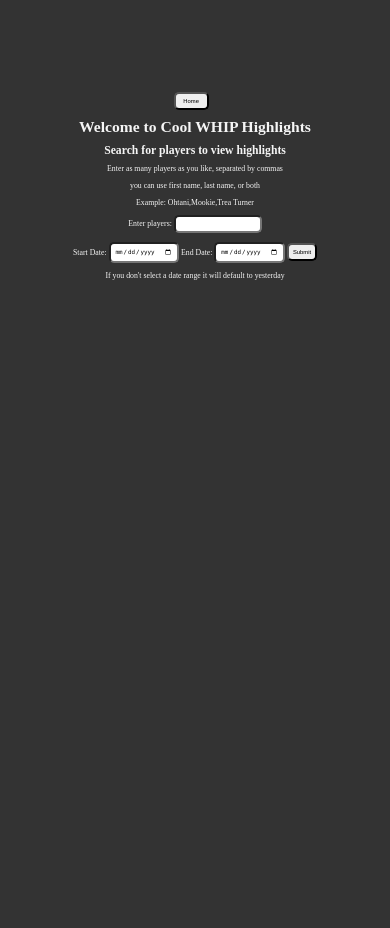
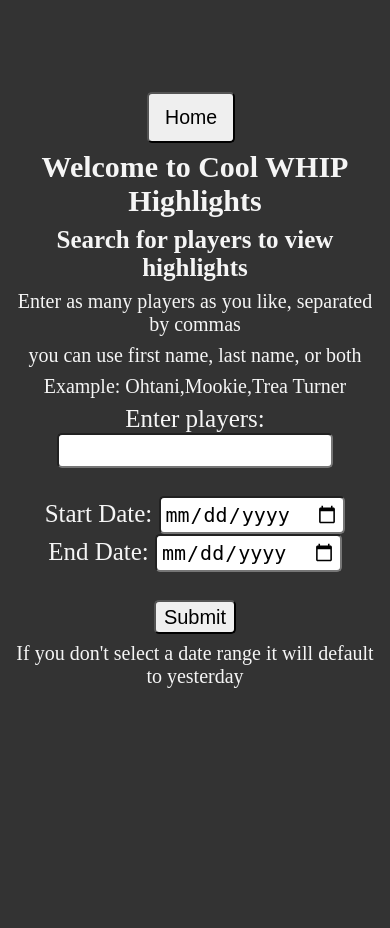
Before and after one commit to dovinhs8437-boop/web, a Flask app: page /search_players/ in a window 390 px wide. Run offline with Flask 3, Linux system fonts and the light colour scheme.

Commit message:
optimized mobile view

```diff
--- a/static/styles/style.css
+++ b/static/styles/style.css
@@ -19,7 +19,7 @@ body {
     margin-top: 10vh;
 }
 p {
-    max-width: 700px;
+
     text-align: center;
     margin: 0 auto;
 }
@@ -75,3 +75,54 @@ h3 {
     clear: both;
     display: table;
 }
+
+/* Default styles for video */
+video {
+    width: 70%; /* Set the video width to 100% of its container */
+    height: auto; /* Maintain aspect ratio */
+}
+
+/* Media query for mobile devices in vertical mode */
+@media screen and (max-width: 480px) and (orientation: portrait) {
+    /* Adjust the size of the video for mobile devices in vertical mode */
+    video {
+        width: 60%; /* Set the video width to 90% of its container */
+        max-height: 50vh; /* Limit the maximum height of the video */
+    }
+    h1{font-size: 30px;}
+    h2{font-size: 25px;}
+    h3{font-size: 23px;
+        max-width: 700px;}
+    p{font-size: 20px;
+    max-width: 700px;}
+    li{font-size: 25px;}
+
+    /* CSS to make form text and fields bigger */
+    form {
+        font-size: 25px; /* Adjust the font size of the form */
+    }
+
+    label {
+        font-size: 25px; /* Adjust the font size of labels */
+    }
+
+    input[type="text"],
+    input[type="date"],
+    input[type="submit"] {
+        font-size: 20px; /* Adjust the font size of input fields */
+        padding: 1vw; /* Add padding to input fields */
+        border-radius: 5px; /* Adjust the border radius */
+    }
+
+    /* Adjust the size of submit button */
+    input[type="submit"] {
+        padding: 1vw 2vw; /* Adjust the padding of the submit button */
+        font-size: 20px; /* Adjust the font size of the submit button */
+    }
+
+
+    button {
+        font-size: 5vw; /* Increase font size for mobile */
+        padding: 3vw 4vw; /* Increase padding for mobile */
+    }
+}
--- a/templates/search_players.html
+++ b/templates/search_players.html
@@ -22,10 +22,11 @@
         <br>
         <label for="start_date">Start Date:</label>
         <input type="date" id="start_date" name="start_date">
-
+        <br>
         <label for="end_date">End Date:</label>
         <input type="date" id="end_date" name="end_date">
-
+        <br>
+        <br>
         <input type="submit" value="Submit">
     </form>
     <p>If you don't select a date range it will default to yesterday</p>
```
